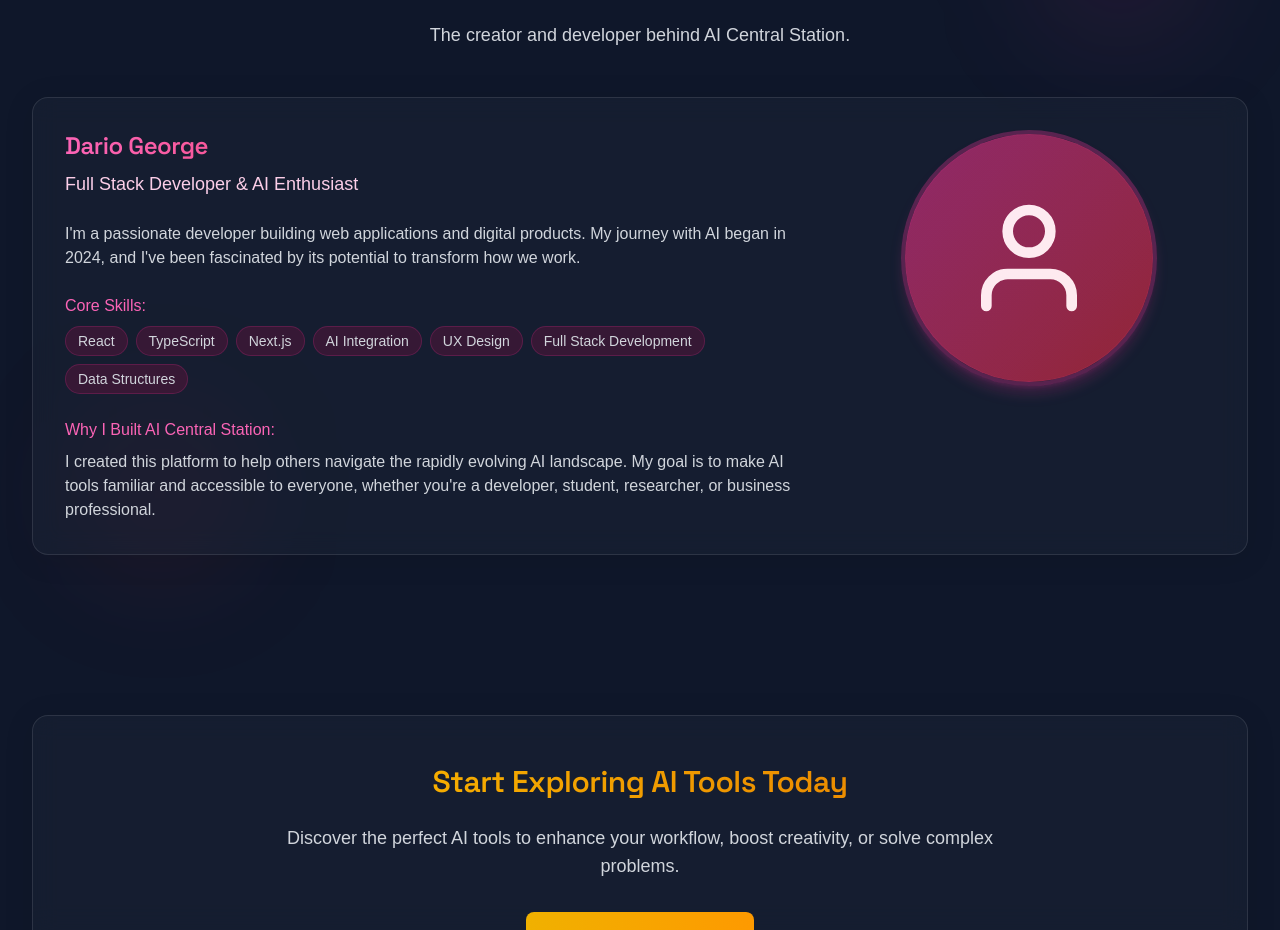
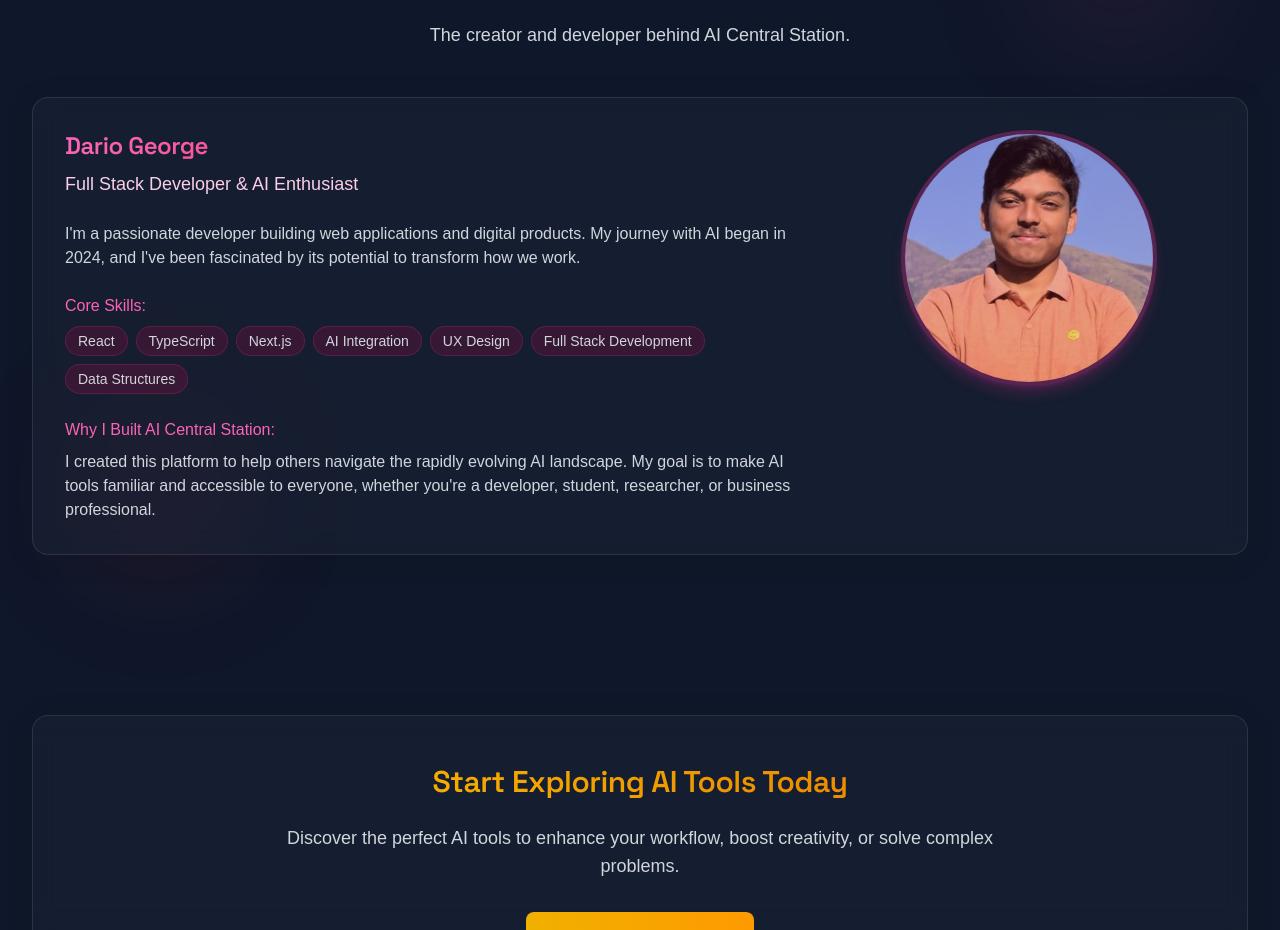
Before and after one commit to dariogeorge21/ai-central-station, a Next.js app: page /about in a window 1280 px wide. Shown: the part 4345-5275 px from the top of the page. Built offline with nearby package versions, Linux system fonts and the light colour scheme.

Commit message:
dp added in about

```diff
--- a/src/app/about/page.tsx
+++ b/src/app/about/page.tsx
@@ -636,12 +636,19 @@ export default function AboutPage() {
             <div className="flex flex-col lg:flex-row gap-8 items-center lg:items-start">
               {/* Photo Section - Right on desktop, top on mobile */}
               <div className="lg:order-2 lg:w-1/3 flex justify-center">
-                <div className="relative w-64 h-64 rounded-full overflow-hidden border-4 border-pink-500/30 shadow-lg shadow-pink-500/20">
-                  <div className="w-full h-full bg-gradient-to-br from-pink-500/50 to-red-500/50 flex items-center justify-center">
-                    <FiUser className="text-white h-32 w-32" />
+                <Link href="https://github.com/dariogeorge21" target="_blank" rel="noopener noreferrer" className="block">
+                  <div className="relative w-64 h-64 rounded-full overflow-hidden border-4 border-pink-500/30 shadow-lg shadow-pink-500/20 transition-all duration-300 hover:shadow-xl hover:shadow-pink-500/30 hover:scale-105 cursor-pointer">
+                    <Image
+                      src="/images/about/profile-photo.jpg.jpg"
+                      alt="Dario George - Profile Photo"
+                      fill
+                      className="object-cover"
+                      priority
+                    />
+                    <div className="absolute inset-0 rounded-full border border-pink-500/10 bg-gradient-to-br from-pink-500/10 to-red-500/10 hover:from-pink-500/0 hover:to-red-500/0 transition-all duration-300"></div>
                   </div>
-                  <div className="absolute inset-0 rounded-full border border-pink-500/10 bg-gradient-to-br from-pink-500/10 to-red-500/10"></div>
-                </div>
+
+                </Link>
               </div>
 
               {/* Resume Section - Left on desktop, bottom on mobile */}
```
